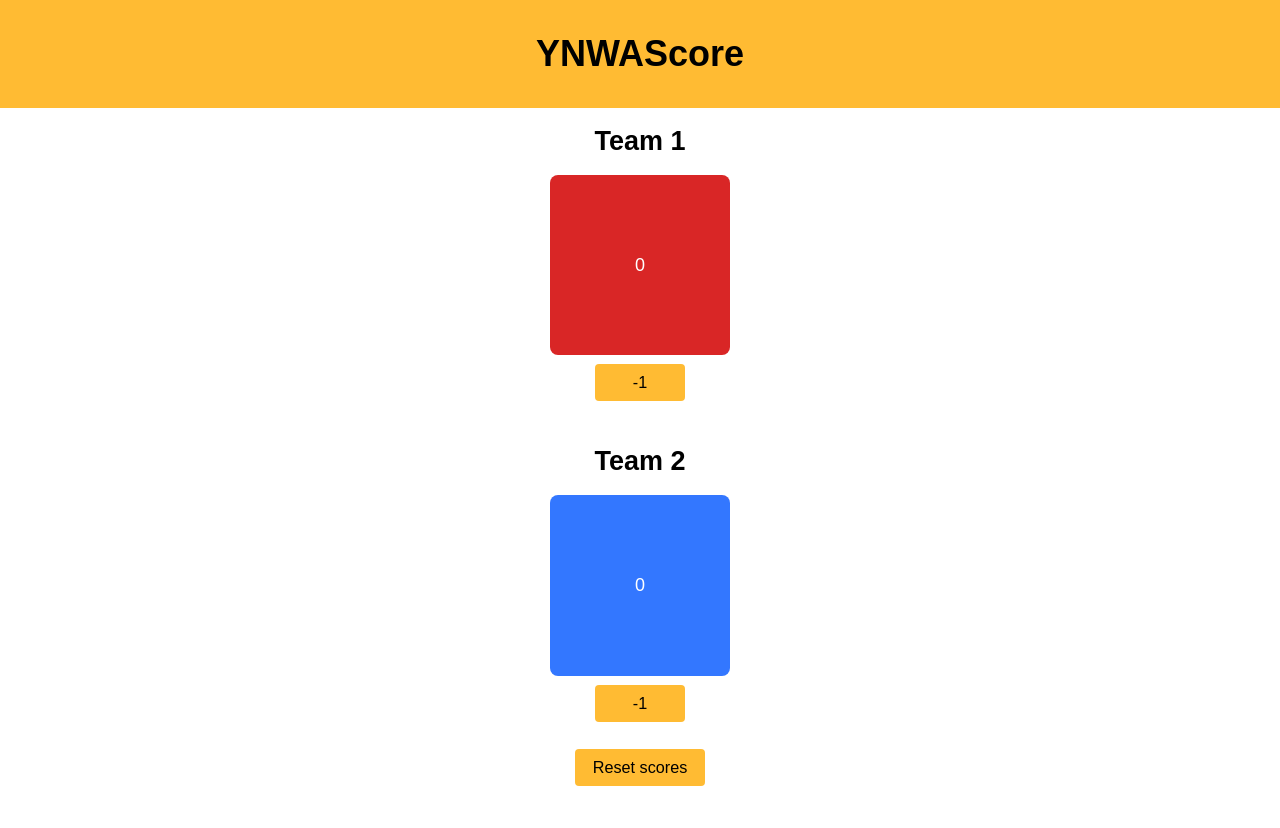
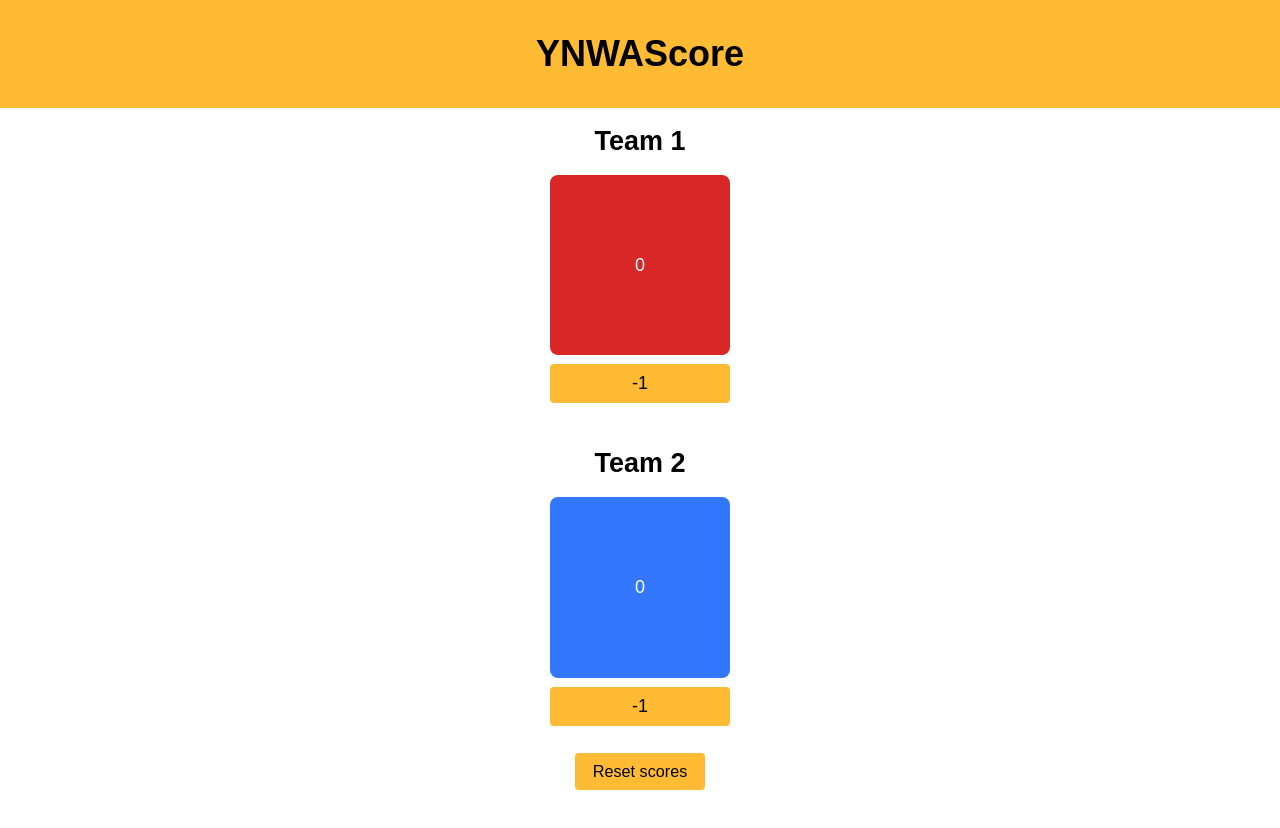
Before and after one commit to dodiameer/scoreboard-pwa, a Svelte app: page / in a window 1280 px wide. Shown: the top 828 px of the page. Built offline with nearby package versions, Linux system fonts and the light colour scheme.

Commit message:
nitpick: better button

```diff
--- a/src/components/Score.svelte
+++ b/src/components/Score.svelte
@@ -37,6 +37,7 @@
 
 <style>
   section {
+    --dimensions: 18ch;
     display: inline-flex;
     flex-direction: column;
     align-items: center;
@@ -48,15 +49,15 @@
     margin-bottom: 1rem;
   }
   button.main-button {
-    --dimensions: 18ch;
     width: var(--dimensions);
     height: var(--dimensions);
     border-radius: 8px;
     font-size: 1rem;
   }
   button.decrement-button {
-    width: 50%;
-    margin: 0.5rem auto;
+    width: var(--dimensions);
+    margin: 0.5rem;
+    font-size: 1rem;
   }
   button.visually-hidden {
     margin-bottom: 1rem;
```
